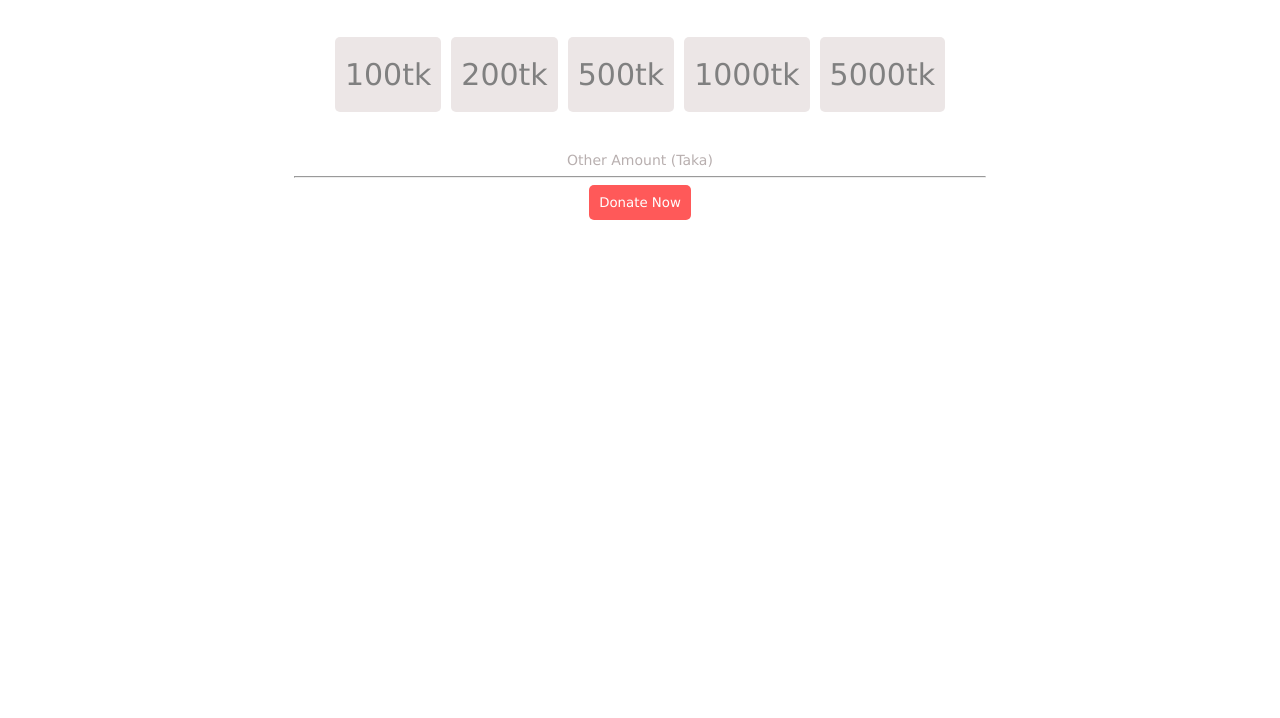
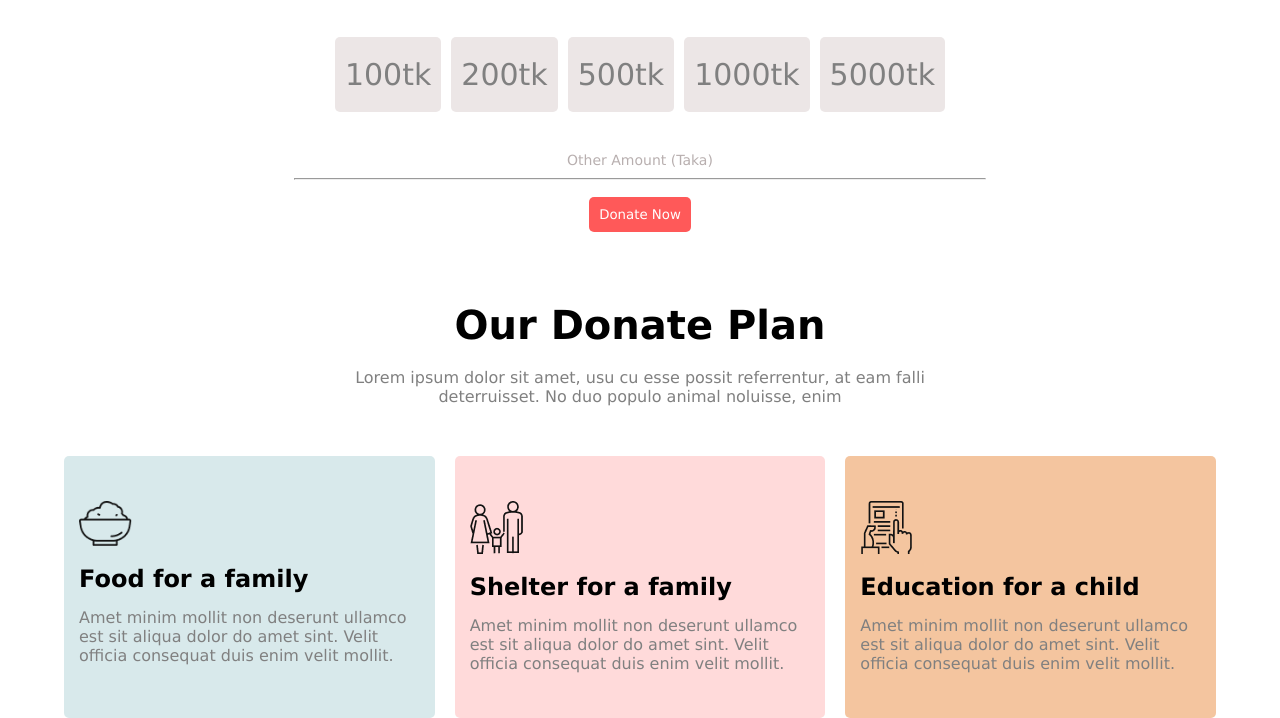
Before and after one commit to IshrakIsmam/donate-today, a plain HTML site: page index.html in a window 1280 px wide. Shown: the part 981-1699 px from the top of the page. Before the commit the page ends 1201 px from the top, so only its background shows below. Drawn offline with Linux system fonts and the light colour scheme.

Commit message:
Our Donate Plan section

```diff
--- a/index.html
+++ b/index.html
@@ -26,7 +26,8 @@
         <!-- donate today section -->
         <section>
             <h1 class="sec-title">Donate Today</h1>
-            <p class="sec-p">Lorem ipsum dolor sit amet, usu cu esse possit referrentur, at eam falli <br> deterruisset. No duo populo
+            <p class="sec-p">Lorem ipsum dolor sit amet, usu cu esse possit referrentur, at eam falli <br> deterruisset.
+                No duo populo
                 animal noluisse, enim
             </p>
             <div class="donate-amount">
@@ -36,16 +37,48 @@
                 <div><span>1000tk</span></div>
                 <div><span>5000tk</span></div>
             </div>
-
             <p class="other-amount">Other Amount (Taka)</p>
             <hr>
-
-
-
             <button class="default-btn">Donate Now</button>
         </section>
 
+        <!-- Our Donate Plan section -->
+        <section>
+            <h1 class="sec-title">Our Donate Plan</h1>
+            <p class="sec-p">Lorem ipsum dolor sit amet, usu cu esse possit referrentur, at eam falli <br> deterruisset.
+                No duo populo animal noluisse, enim
+            </p>
 
+            <div class="donate-plan">
+                <div class="plan-1">
+                    <img src="icons/food.png" alt="">
+                    <H2>Food for a family</H2>
+                    <P>Amet minim mollit non deserunt ullamco est sit aliqua dolor do amet sint. Velit officia consequat
+                        duis enim velit mollit.</P>
+                </div>
+
+                <div class="plan-2">
+                    <img src="icons/shelter.png" alt="">
+                    <h2>Shelter for a family</h2>
+                    <p>Amet minim mollit non deserunt ullamco est sit aliqua dolor do amet sint. Velit officia consequat
+                        duis enim velit mollit.</p>
+                </div>
+
+                <div class="plan-3">
+                    <img src="icons/Frame-1.png" alt="">
+                    <h2>Education for a child </h2>
+                    <p>Amet minim mollit non deserunt ullamco est sit aliqua dolor do amet sint. Velit officia consequat
+                        duis enim velit mollit.</p>
+                </div>
+            </div>
+        </section>
+
+        <!-- <section>
+            <h1>Their lives depend on your donation</h1>
+            <p>Lorem ipsum dolor sit amet, usu cu esse possit referrentur, at eam falli deterruisset. No duo populo animal noluisse, enim</p>
+
+            <p>Lorem ipsum dolor sit amet, usu cu esse possit referrentur, at eam falli deterruisset.</p>
+        </section> -->
     </main>
 
     <!-- footer -->
--- a/styles.css
+++ b/styles.css
@@ -17,7 +17,6 @@ section {
 .sec-title {
     color: black;
     font-size: 40px;
-
 }
 
 .sec-p {
@@ -93,5 +92,44 @@ header .desc {
 
 hr{
     width: 60%;
-    margin: auto;
+    margin: 10px auto;
 }
+
+.donate-plan{
+    display: flex;
+    gap: 20px;
+    margin-top: 50px;
+    text-align: left;
+
+}
+
+.donate-plan img{
+    width: 53px;
+}
+
+.donate-plan h2{
+    margin-top: 15px;
+    font-size: 24px;
+    font-weight: 600;
+}
+
+.donate-plan p{
+    color: gray;
+    margin-top: 15px;
+}
+
+.plan-1{
+    padding: 45px 15px;
+    border-radius: 5px;
+    background-color: #4f9da638;
+}
+.plan-2{
+    padding: 45px 15px;
+    border-radius: 5px;
+    background-color: #ff595938;
+}
+.plan-3{
+    padding: 45px 15px;
+    border-radius: 5px;
+    background-color: #e4711367;
+}
```
